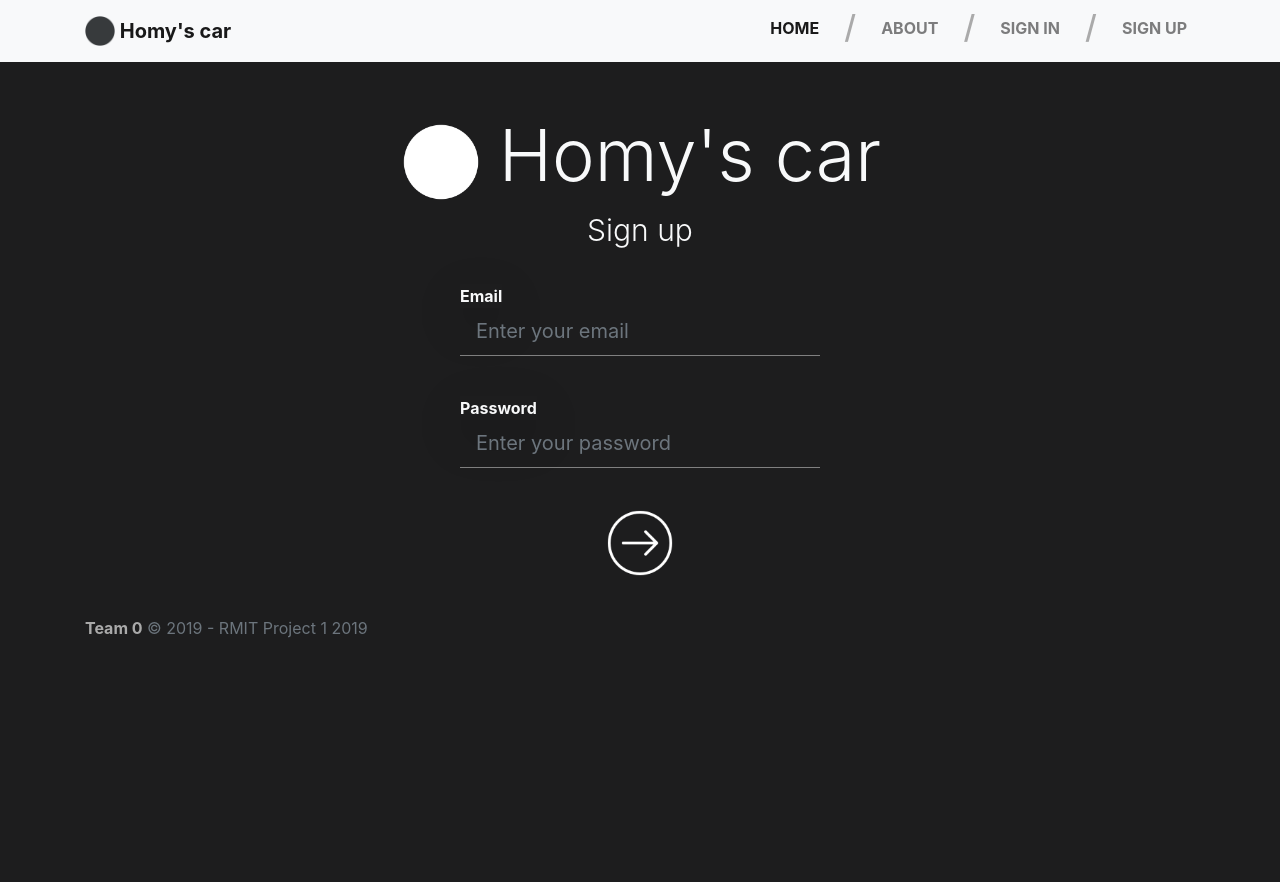
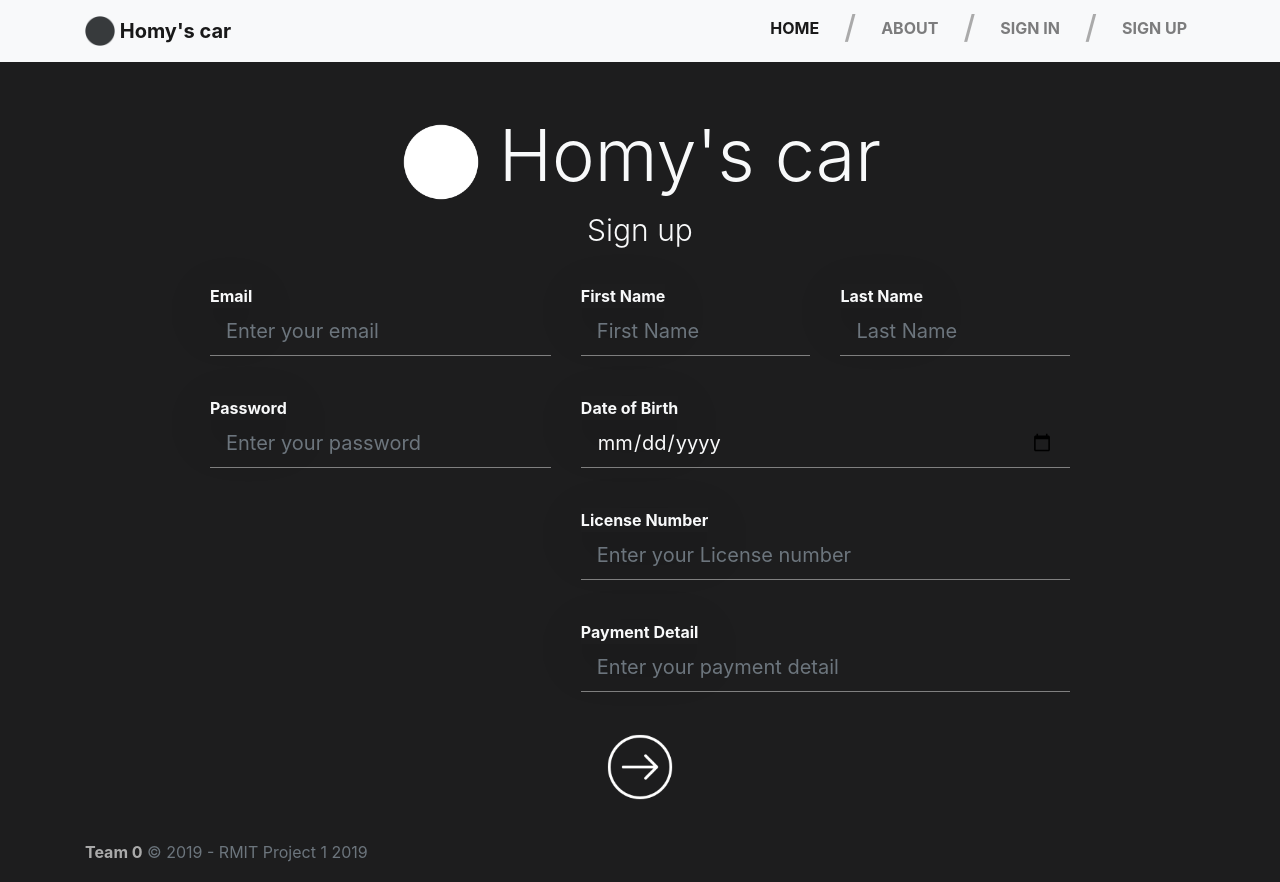
Before and after one commit to zane-keyan/ProgProject2019Sem2, a React (Create React App) app: page /signup in a window 1280 px wide. Before the commit the page ends 800 px from the top, so only its background shows below. Built offline with nearby package versions, Linux system fonts and the light colour scheme; what google-maps-react would draw is missing.

Commit message:
sign up form

```diff
--- /dev/null
+++ b/src/components/RightArrowBtn.js
@@ -0,0 +1,12 @@
+import React, { Component } from "react";
+class RightArrowBtn extends Component {
+  render() {
+    return (
+      <div className="container text-center simplebox">
+        <button type="submit" class="btn form-btn " />
+      </div>
+    );
+  }
+}
+
+export default RightArrowBtn;
--- a/src/pages/Signin.js
+++ b/src/pages/Signin.js
@@ -5,6 +5,7 @@ import Footer from "../components/Footer";
 import SimplePageTitle from "../components/SimplePageTitle";
 import FormGroup from "../components/FormGroup";
 import { userInfo } from "os";
+import RightArrowBtn from "../components/RightArrowBtn";
 class Signin extends Component {
   handleSubmit = event => {
     event.preventDefault();
@@ -24,7 +25,7 @@ class Signin extends Component {
         />
         <form onSubmit={this.handleSubmit}>
           <div className="container text-light">
-            <div className="form-container">
+            <div className="signin-form-container">
               <FormGroup
                 inputType="email"
                 label="Email"
@@ -37,9 +38,7 @@ class Signin extends Component {
                 name="password"
                 placeholder="Enter your password"
               />
-              <div className="container text-center simplebox">
-                <button type="submit" class="btn form-btn " />
-              </div>
+              <RightArrowBtn />
             </div>
           </div>
         </form>
--- a/src/pages/Signup.js
+++ b/src/pages/Signup.js
@@ -3,6 +3,7 @@ import NavBar from "../components/Navbar";
 import Footer from "../components/Footer";
 import SimplePageTitle from "../components/SimplePageTitle";
 import FormGroup from "../components/FormGroup";
+import RightArrowBtn from "../components/RightArrowBtn";
 
 class Signup extends Component {
   state = {};
@@ -16,7 +17,9 @@ class Signup extends Component {
           doShowIcon={true}
         />
         <div className="container text-light">
-          <div className="form-container">
+          <div className="signup-form-container">
+            <div className="row">
+              <div className="col-md-5 signup-auth-form">
                 <FormGroup
                   inputType="email"
                   label="Email"
@@ -29,9 +32,47 @@ class Signup extends Component {
                   name="password"
                   placeholder="Enter your password"
                 />
-            <div className="container text-center simplebox">
-              <button type="submit" class="btn form-btn " />
               </div>
+              <div className="col-md-7 signup-detail-form">
+                <div className="row">
+                  <div className="col-6">
+                    <FormGroup
+                      inputType="text"
+                      label="First Name"
+                      name="firstName"
+                      placeholder="First Name"
+                    />
+                  </div>
+                  <div className="col-6">
+                    <FormGroup
+                      inputType="text"
+                      label="Last Name"
+                      name="lastName"
+                      placeholder="Last Name"
+                    />
+                  </div>
+                </div>
+                <FormGroup
+                  inputType="date"
+                  label="Date of Birth"
+                  name="dateOfBirth"
+                  placeholder="dd/mm/yyyy"
+                />
+                <FormGroup
+                  inputType="number"
+                  label="License Number"
+                  name="licenseNo"
+                  placeholder="Enter your License number"
+                />
+                <FormGroup
+                  inputType="text"
+                  label="Payment Detail"
+                  name="paymentDetail"
+                  placeholder="Enter your payment detail"
+                />
+              </div>
+            </div>
+            <RightArrowBtn />
           </div>
         </div>
         <Footer />
--- a/src/stylesheets/signin.css
+++ b/src/stylesheets/signin.css
@@ -17,7 +17,17 @@
   box-shadow: none;
   border-color: white;
 }
-.form-container {
+
+.signup-auth-form {
+  /* padding-right: 80px; */
+  /* border-right: 1px solid gray; */
+}
+.signup-form-container {
+  max-width: 900px;
+  padding: 20px;
+  margin: auto;
+}
+.signin-form-container {
   max-width: 400px;
   padding: 20px;
   margin: auto;
```
Lines whose indentation alone changed are shown as unchanged.
